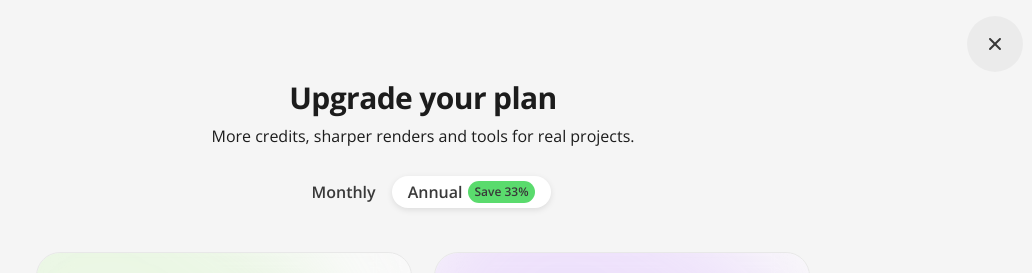
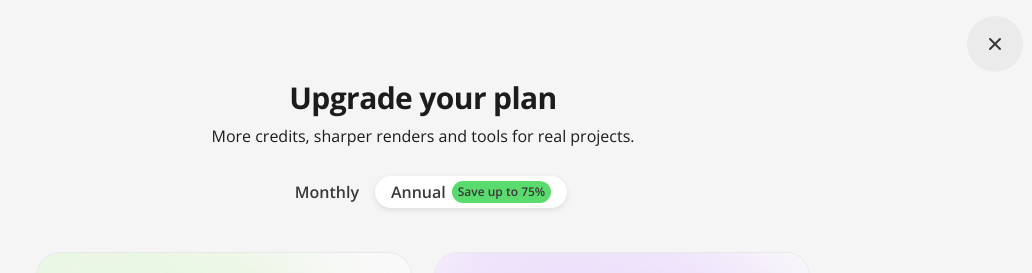
Before and after one commit to olgaworoshilowa-ux/check-out, a React (Vite) app: page / in a window 1280 px wide. Shown: the top 273 px of the page, without its empty margins (217-1249 px from the left). Built offline with nearby package versions, Linux system fonts and the light colour scheme.

Commit message:
Checkout / upgrade plan prototype

```diff
--- a/src/UpgradePlan.tsx
+++ b/src/UpgradePlan.tsx
@@ -138,7 +138,7 @@ export default function UpgradePlan({ onContinue, onClose }: UpgradePlanProps) {
             onClick={() => setBilling('annual')}
           >
             Annual
-            <span className="billing-toggle__badge">Save 33%</span>
+            <span className="billing-toggle__badge">Save up to 75%</span>
           </button>
         </div>
       </div>
```
